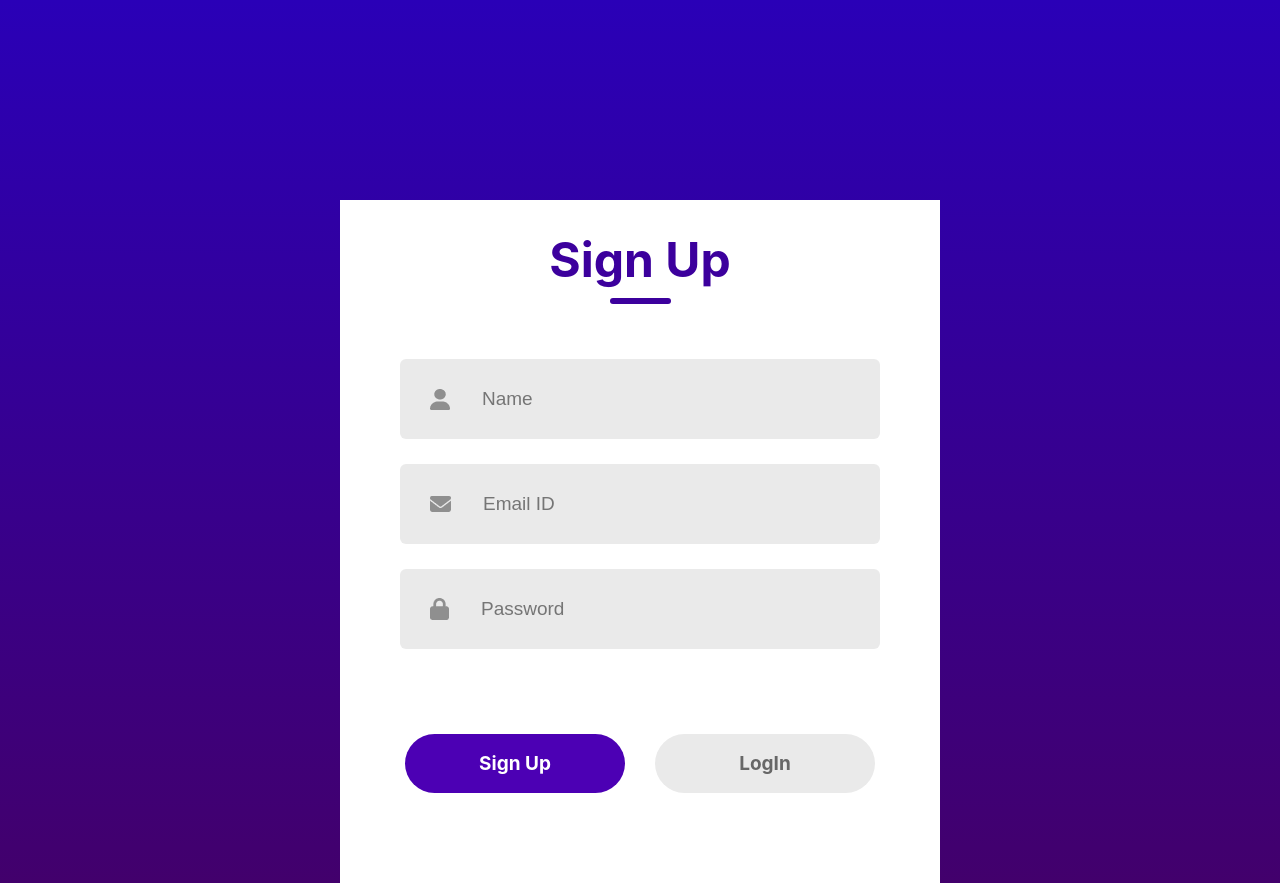
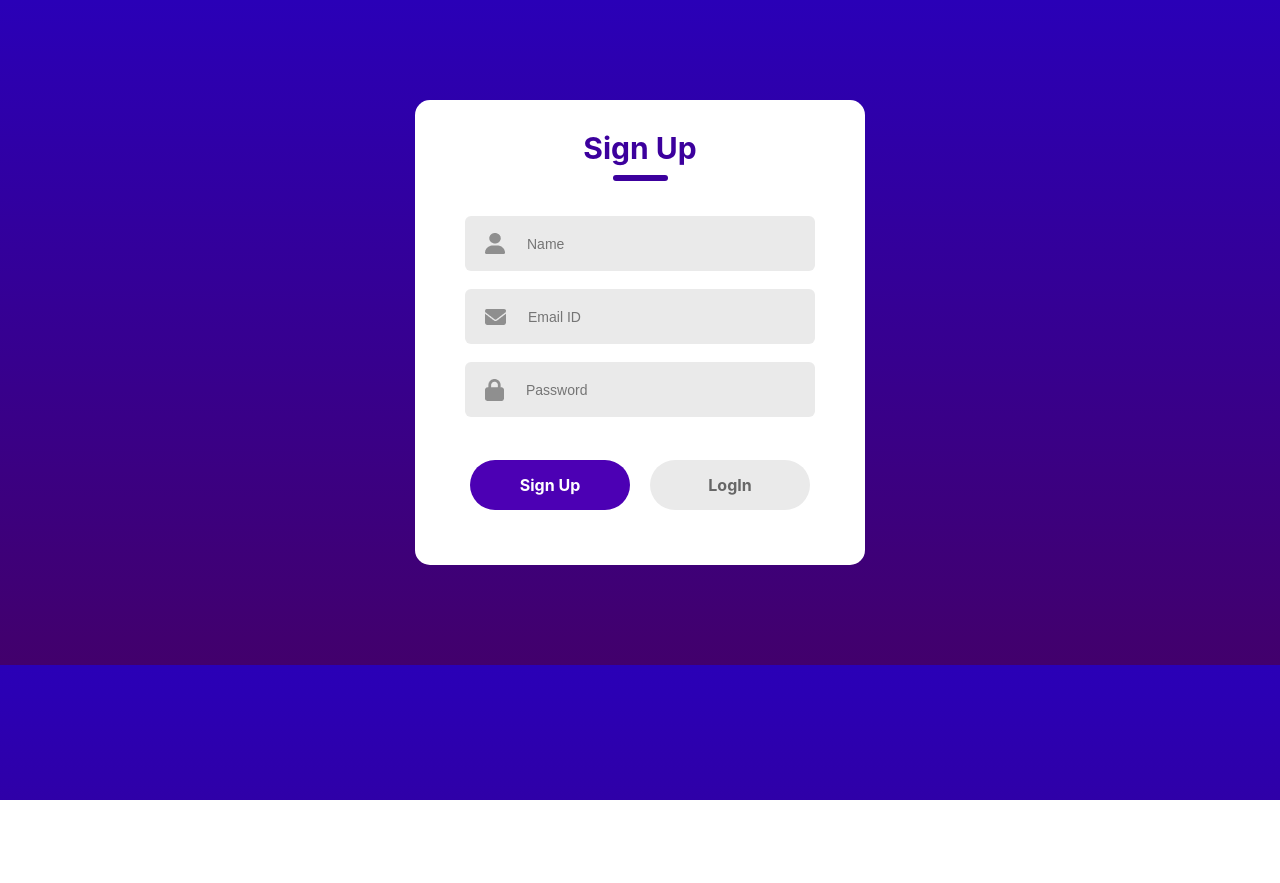
Before and after one commit to Samarth11203/FinanceTracker, a React (Create React App) app in the folder frontend/finance/: page / in a window 1280 px wide. After the commit the page ends 800 px from the top, so only its background shows below. Built offline with nearby package versions, Linux system fonts and the light colour scheme.

Commit message:
fixed login sizes and one minor bug

```diff
--- a/frontend/finance/src/Components/LoginSignUp/LoginSignUp.css
+++ b/frontend/finance/src/Components/LoginSignUp/LoginSignUp.css
@@ -2,10 +2,12 @@
     display: flex;
     flex-direction: column;
     margin: auto;
-    margin-top: 200px;
+    margin-top: 100px;
+    margin-bottom: 100px;
     background: #fff;
-    width: 600px;
+    width: 450px;
     padding-bottom: 30px;
+    border-radius: 15px;
 }
 
 .header {
@@ -19,53 +21,54 @@
 
 .text {
     color: #3c009d;
-    font-size: 48px;
+    font-size: 30px;
     font-weight: 700;
 }
 
 .underline {
-    width: 61px;
+    width: 55px;
     height: 6px;
     background: #3c009d;
     border-radius: 9px;
 }
 
 .inputs {
-    margin-top: 55px;
+    margin-top: 35px;
     display: flex;
     flex-direction: column;
-    gap: 25px;
+    gap: 18px;
 }
 
 .input {
     display: flex;
     align-items: center;
     margin: auto;
-    width: 480px;
-    height: 80px;
+    width: 350px;
+    height: 55px;
     background: #eaeaea;
     border-radius: 6px;
 }
 
 .input img{
-    margin: 0px 30px;
+    margin: 0px 20px;
 }
 
 .input input{
     height: 50px;
-    width: 400px;
+    width: 350px;
     background: transparent;
     border: none;
     outline: none;
     color: #797979;
-    font-size: 19px;
+    font-size: 14px;
+    font-weight: 520;
 }
 
 .forgot-password {
-    padding-left: 62px;
-    margin-top: 27px;
+    padding-left: 60px;
+    margin-top: 15px;
     color: #797979;
-    font-size: 18px;
+    font-size: 15px;
 }
 
 .forgot-password span{
@@ -75,21 +78,21 @@
 
 .submit-container {
     display: flex;
-    gap: 30px;
-    margin: 60px auto;
+    gap: 20px;
+    margin: 25px auto;
 }
 
 .submit {
     display: flex;
     justify-content: center;
     align-items: center;
-    width: 220px;
-    height: 59px;
+    width: 160px;
+    height: 50px;
     color: #fff;
     background: #4c00b4;
     border-radius: 50px;
-    font-size: 19px;
-    font-weight: 700;
+    font-size: 16px;
+    font-weight: 650;
     cursor: pointer;
 }
 
--- a/frontend/finance/src/Components/LoginSignUp/LoginSignUp.jsx
+++ b/frontend/finance/src/Components/LoginSignUp/LoginSignUp.jsx
@@ -111,7 +111,7 @@ export const LoginSignUp = () => {
           <div
             className={action === "Login" ? "submit gray" : "submit"}
             onClick={() => {if (signUpPossible) {
-              setAction("SignUp");
+              setAction("Sign Up");
               setsignUpPossible(false);
               setloginPossible(true);
             } else {
```
